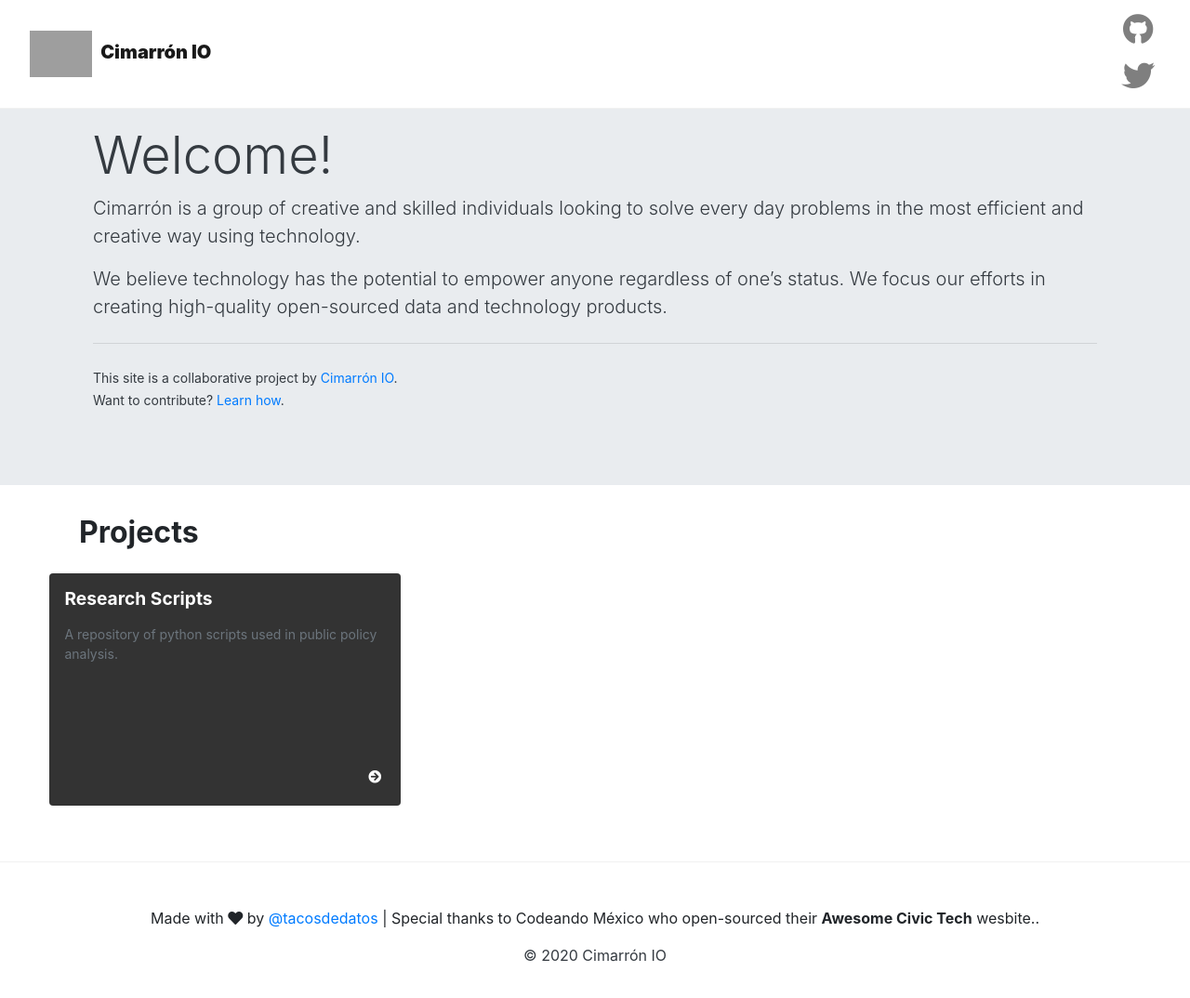
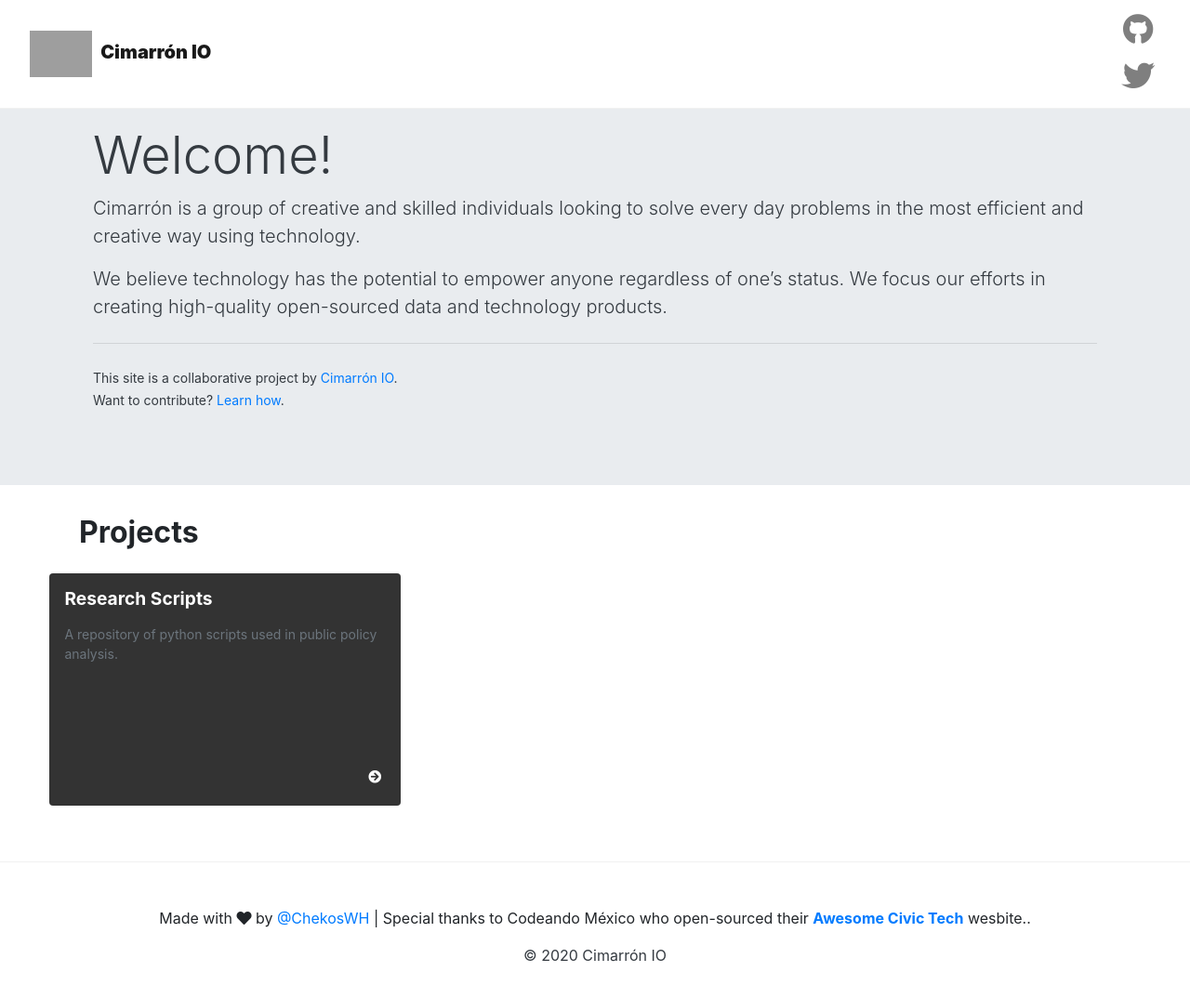
Before and after one commit to cimarron-io/cimarronio-datasettes, a Jekyll site: the page built from index.html, in a window 1280 px wide and 1088 px high. Shown: the top 1074 px of the window at 93% size. Built offline with Jekyll 4.4.1, drawn with Linux system fonts in a browser that asks for light colours; nearby versions of some CDN libraries; library files that are not in the unit come from our copies; the list of posts is cut into pages by our own code; grey boxes are pictures that could not be loaded.

Commit message:
change footer

```diff
--- a/_layouts/default.html
+++ b/_layouts/default.html
@@ -34,7 +34,7 @@
     <footer class="footer pt-5 pb-5 text-center">
       <div class="container">
         <p>
-        Made with <i class="fa fa-heart text-indigo"></i> by <span class="credits"><a target="_blank" href="https://twitter.com/tacosdedatos">@tacosdedatos</a> | Special thanks to Codeando México who open-sourced their <b>Awesome Civic Tech</b> wesbite.</span>.
+        Made with <i class="fa fa-heart text-indigo"></i> by <span class="credits"><a target="_blank" href="https://twitter.com/ChekosWH">@ChekosWH</a> | Special thanks to Codeando México who open-sourced their <a href="codeandomexico.github.io/awesome-civic-tech"><b>Awesome Civic Tech</b></a> wesbite.</span>.
         </p>
         <p class="m-0 text-center text-dark">&copy; 2020 Cimarrón IO</p>
       </div>
```
